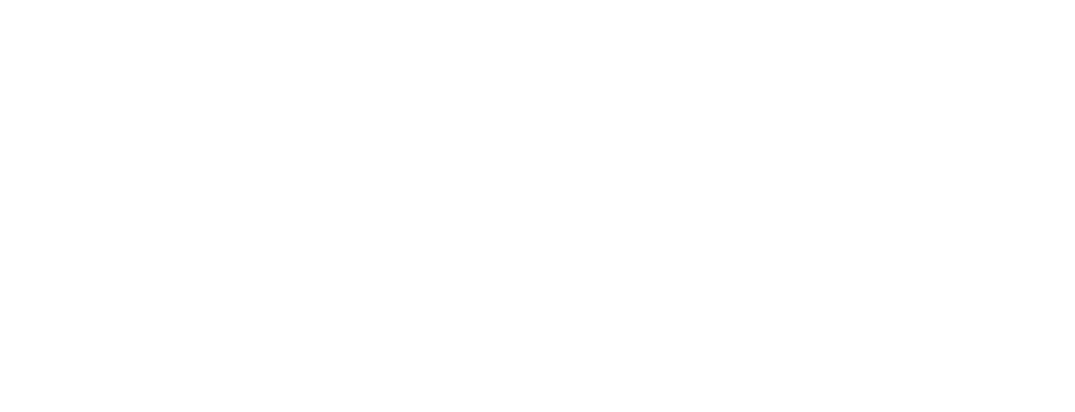
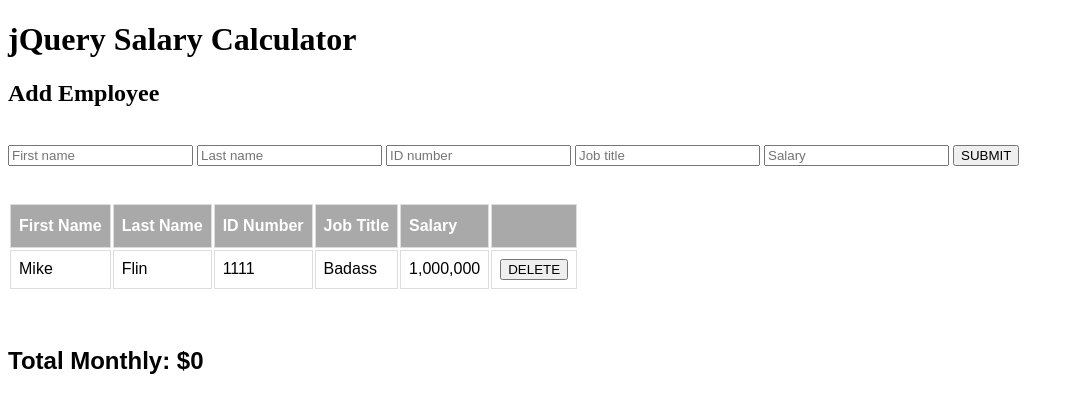
Before and after one commit to mikeflintrop/weekend-jquery-salary-calculator2, a plain HTML site: page index.html in a window 1280 px wide. Shown: the whole page, without its empty margins (0-1075 px from the left). Drawn offline with Linux system fonts and the light colour scheme.

Commit message:
updated HTML table and inputs and added a little style to CSS

```diff
--- a/index.html
+++ b/index.html
@@ -15,10 +15,54 @@
         <script src="client.js" async defer></script>
     </head>
     <body>
-        <!--[if lt IE 7]>
-            <p class="browsehappy">You are using an <strong>outdated</strong> browser. Please <a href="#">upgrade your browser</a> to improve your experience.</p>
-        <![endif]-->
+        <header>
+            <h1>jQuery Salary Calculator</h1>
+        </header>
 
+        <h2>Add Employee</h2>
+
+        <br>
+
+        <div class="inputs">
+            <input type="text" placeholder="First name" id="first"/>
+            <input type="text" placeholder="Last name" id="last"/>
+            <input type="number" placeholder="ID number" id="id"/>
+            <input type="text" placeholder="Job title" id="jobTitle"/>
+            <input type="number" placeholder="Salary" id="salary"/>
+            <button type="submit" id="submit btn">SUBMIT</button>
+        </div>
+
+        <br><br>
+
+        <div class="tableOutput">
+            <table>
+                <thead>
+                    <tr>
+                        <th>First Name</th>
+                        <th>Last Name</th>
+                        <th>ID Number</th>
+                        <th>Job Title</th>
+                        <th>Salary</th>
+                        <th></th>
+                    </tr>
+                </thead>
+                <tbody>
+                    <tr>
+                        <td>Mike</td>
+                        <td>Flin</td>
+                        <td>1111</td>
+                        <td>Badass</td>
+                        <td>1,000,000</td>
+                        <td><button id="delete btn">DELETE</button></td>
+                    </tr>
+                </tbody>
+            </table>
+
+            <br><br>
+
+            <h2>Total Monthly: <span id="totalMonthlyOutput">$0</span></h2>
+
+        </div>
 
     </body>
 </html>
--- a/style.css
+++ b/style.css
@@ -0,0 +1,26 @@
+.tableOutput {
+    font-family: Arial, Helvetica, sans-serif;
+    /* border-collapse: collapse; */
+    width: 100%;
+}
+
+td, th {
+    border: 1px solid #ddd;
+    padding: 8px;
+}
+
+tr:nth-child(even){background-color: #f2f2f2;}
+
+tr:hover {background-color: #ddd;}
+
+th {
+    padding-top: 12px;
+    padding-bottom: 12px;
+    text-align: left;
+    background-color: darkgray;
+    color: white;
+}
+
+button:hover {
+    background-color: lightsteelblue;
+}
```
